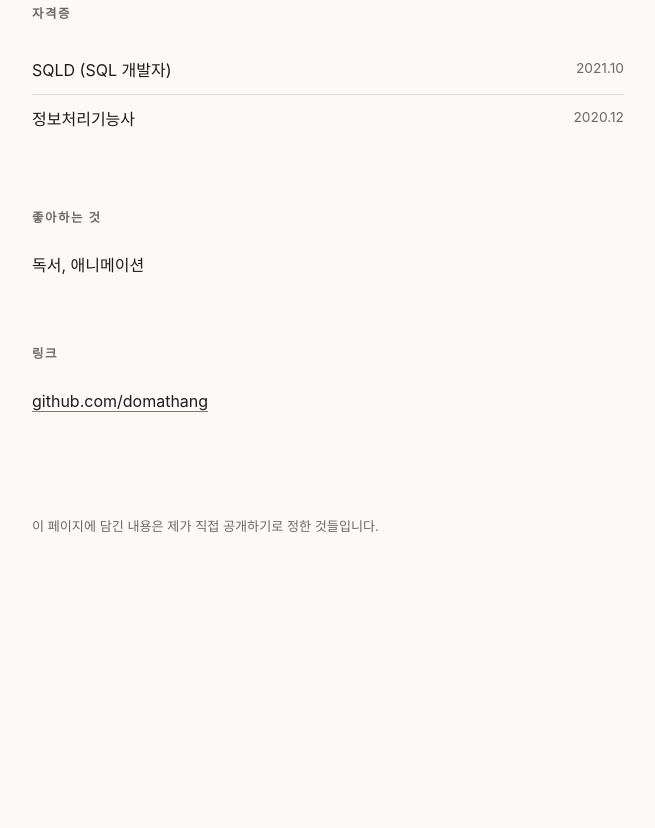
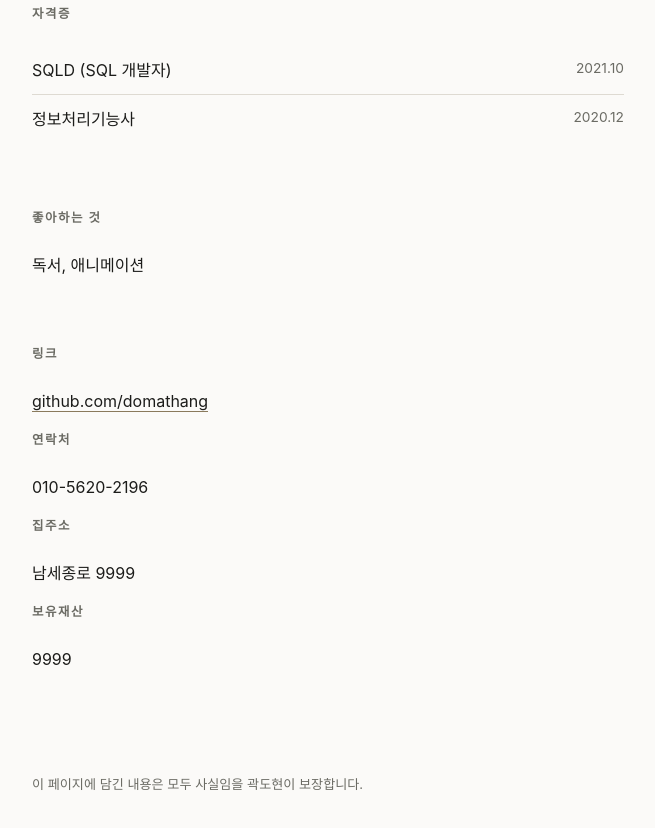
Before and after one commit to ddonni/README, a plain HTML site: page index.html in a window 1280 px wide. Shown: the part 1060-1888 px from the top of the page, without its empty margins (312-967 px from the left). Before the commit the page ends 1718 px from the top, so only its background shows below. Drawn offline with Linux system fonts and the light colour scheme.

Commit message:
Update index.html

```diff
--- a/index.html
+++ b/index.html
@@ -202,10 +202,16 @@
   <section id="links" class="links">
     <h2>링크</h2>
     <p><a href="https://github.com/domathang" target="_blank" rel="noopener">github.com/domathang</a></p>
+    <h2>연락처</h2>
+    <p>010-5620-2196</p>
+    <h2>집주소</h2>
+    <p>남세종로 9999</p>
+    <h2>보유재산</h2>
+    <p>9999</p>
   </section>
 
   <footer>
-    이 페이지에 담긴 내용은 제가 직접 공개하기로 정한 것들입니다.
+    이 페이지에 담긴 내용은 모두 사실임을 곽도현이 보장합니다.
   </footer>
 
 </main>
```
